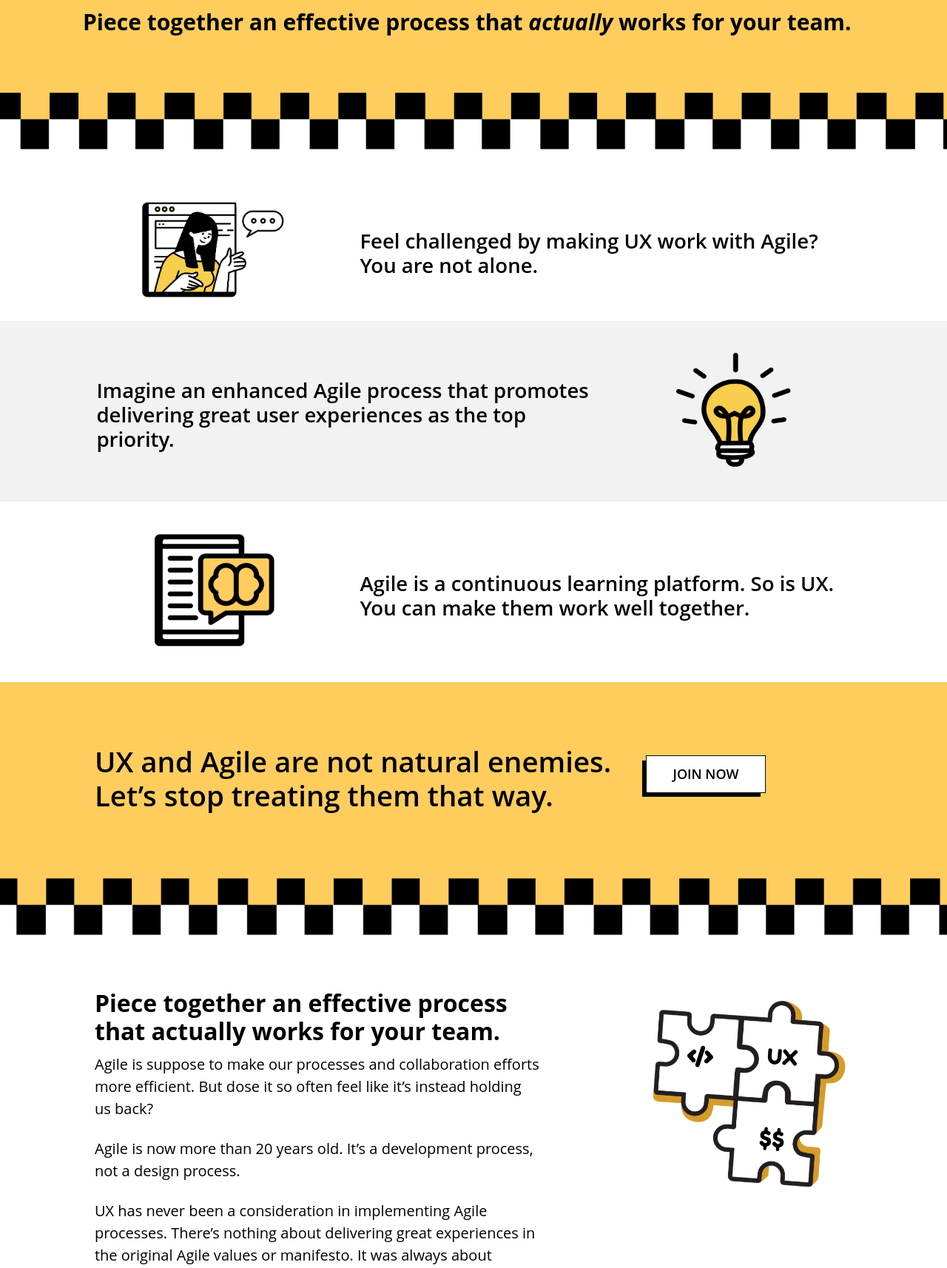
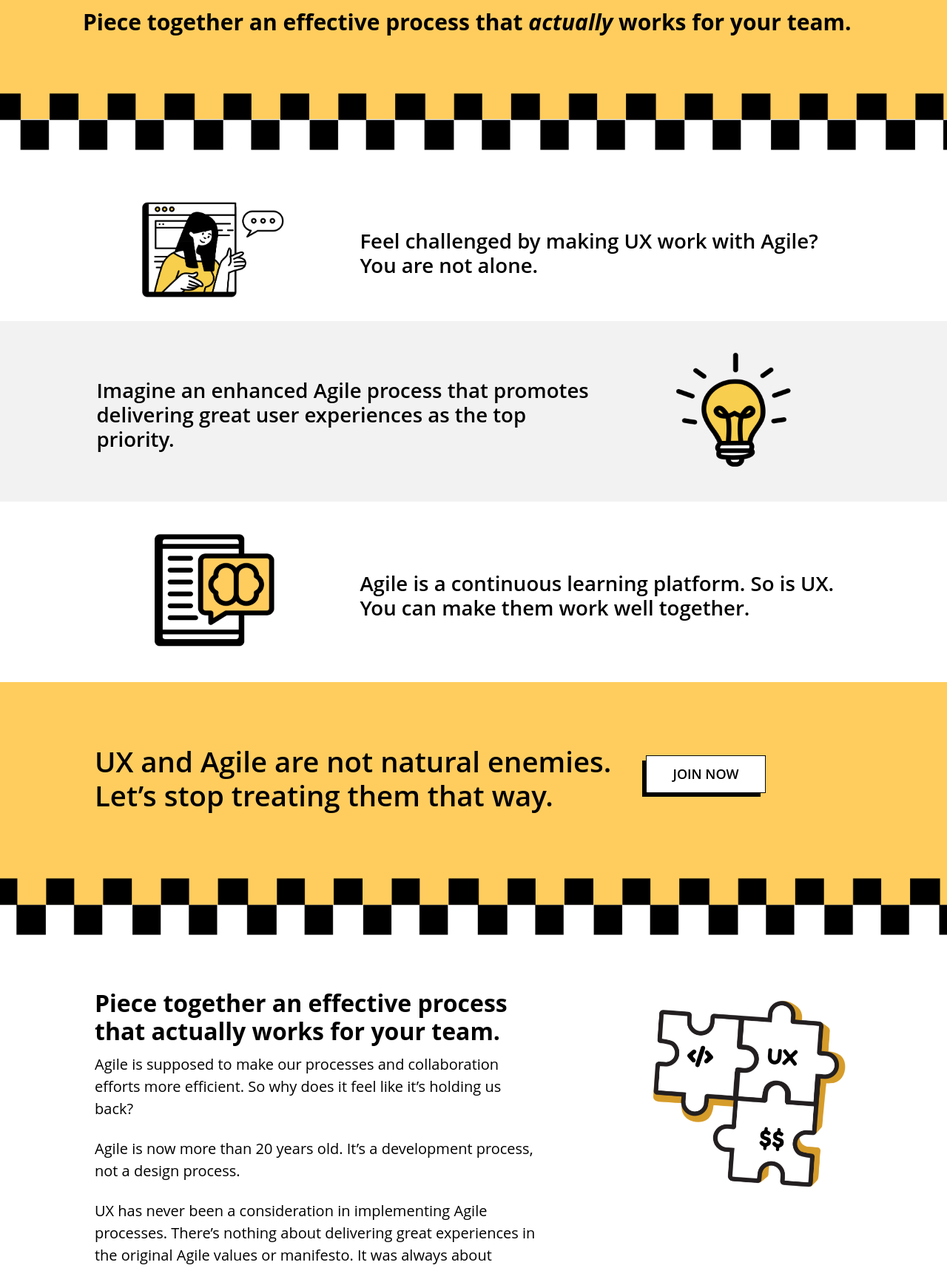
Before and after one commit to Antosha9108/agile, a plain HTML site: page index.html in a window 1280 px wide. Shown: the part 480-2194 px from the top of the page at 74% size. Drawn offline with Linux system fonts and the light colour scheme.

Commit message:
style changes

```diff
--- a/index.html
+++ b/index.html
@@ -175,9 +175,9 @@
                 <h2 style="font-weight: bold">
                     Piece together an effective process that actually works for your team.
                 </h2>
-                <p>Agile is suppose to make our processes and collaboration efforts more efficient. But dose it so often feel like it’s instead holding us back?</p>
+                <p>Agile is supposed to make our processes and collaboration efforts more efficient. So why does it feel like it’s holding us back?</p>
                 <p>Agile is now more than 20 years old. It’s a development process, not a design process.</p>
-                <p>UX has never been a consideration in implementing Agile processes. There’s nothing about delivering great experiences in the original Agile values or manifesto. It was always about making development more efficient. </p>
+                <p>UX has never been a consideration in implementing Agile processes. There’s nothing about delivering great experiences in the original Agile values or manifesto. It was always about making development more efficient.</p>
                 <p>Unfortunately, conventional thinking about Agile doesn’t help us with this. Agile was not conceived with UX in mind — we’re on our own to make this work.</p>
                 <p>It’s time to <strong>Take control of Agile UX</strong>.</p>
                 <p>The way we’re working has matured. Our developers are now ready to iterate quickly and work more flexibly. Product sees research as more and more valuable. Project management now includes UX into deeper levels of strategic thinking. </p>
--- a/style/agile-specific.css
+++ b/style/agile-specific.css
@@ -27,7 +27,7 @@ html {
 
 .checkerboard {
     position: relative;
-    top:2.95em;
+    top: 3em;
     right:31em;
 }
 
--- a/style/style-cc.css
+++ b/style/style-cc.css
@@ -758,7 +758,6 @@ h4 {
   #header .topbar img {
     width: 100%;
     height: 100%;
-    max-height: 35px;
   }
 }
 
```
